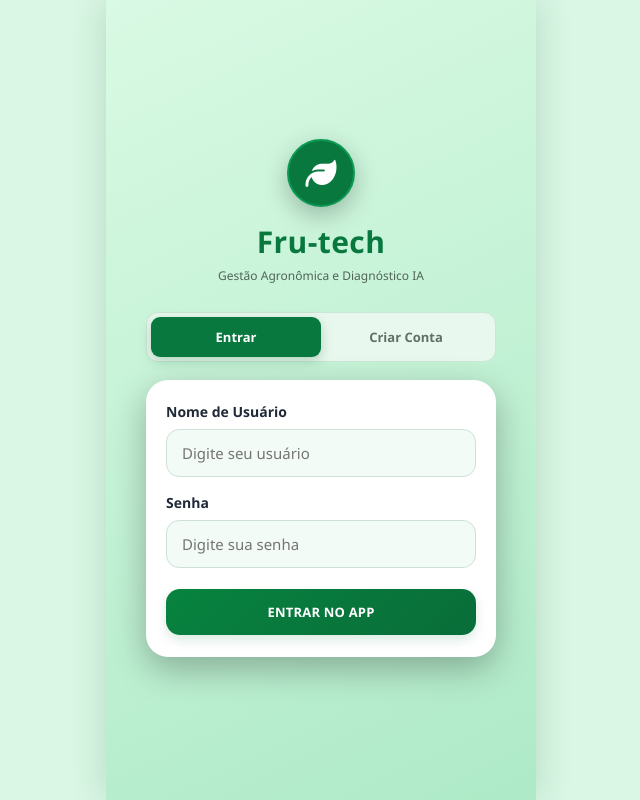
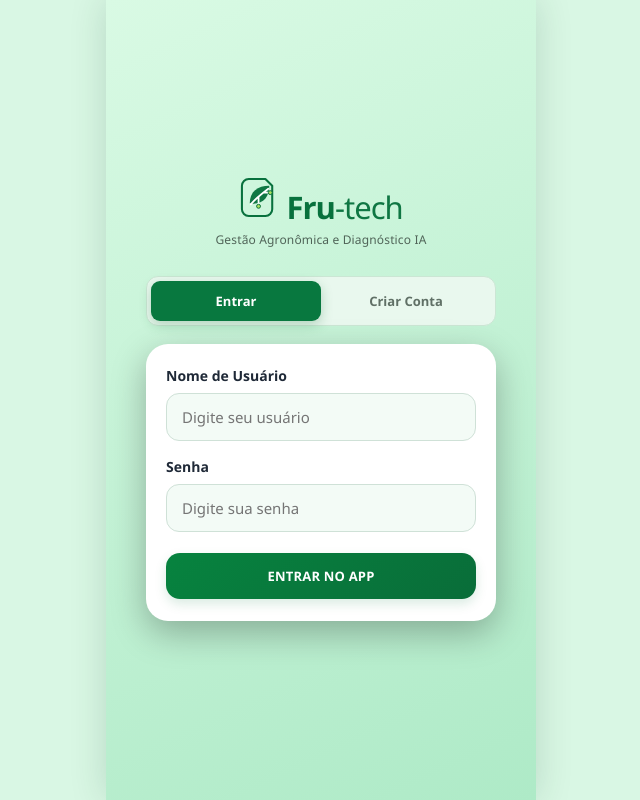
Before and after one commit to felipecampaninii/frutitech-app, a Flask app: page / in a window 1280 px wide. Shown: the whole page, without its empty margins (319-959 px from the left). Run offline with Flask 3, Linux system fonts and the light colour scheme.

Commit message:
Update index.html

```diff
--- a/templates/index.html
+++ b/templates/index.html
@@ -1992,6 +1992,43 @@ body{
     #page-inicio .home-stat { min-height: 43px; }
 }
 
++/* =========================================================
+   IDENTIDADE VISUAL FRU-TECH
+   Agricultura de precisão + tecnologia
+   ========================================================= */
+.frutech-logo{display:inline-flex;align-items:center;gap:8px;color:#fff;white-space:nowrap}
+.frutech-mark{width:31px;height:31px;overflow:visible}
+.frutech-mark .mark-frame{fill:none;stroke:currentColor;stroke-width:2.4;stroke-linejoin:round}
+.frutech-mark .mark-leaf{fill:currentColor;opacity:.96}
+.frutech-mark .mark-vein{fill:none;stroke:#08713d;stroke-width:1.8;stroke-linecap:round;stroke-linejoin:round}
+.frutech-mark circle{fill:#a9e05d;stroke:#08713d;stroke-width:1}
+.frutech-wordmark{font-family:Inter,"Segoe UI",Arial,sans-serif;font-size:24px;line-height:1;letter-spacing:-.75px}
+.frutech-wordmark strong{font-weight:780}
+.frutech-wordmark span{font-weight:470;opacity:.96}
+.frutech-logo--header{color:#fff}
+.frutech-logo--header .frutech-mark{width:29px;height:29px}
+.frutech-logo--sidebar{color:#eaffef}
+.frutech-logo--sidebar .frutech-wordmark{font-size:21px}
+.frutech-logo--auth{justify-content:center;color:#08713d;margin-bottom:7px}
+.frutech-logo--auth .frutech-mark{width:43px;height:43px}
+.frutech-logo--auth .frutech-wordmark{font-size:31px;letter-spacing:-1px}
+.frutech-logo--auth .mark-vein{stroke:#fff}
+.frutech-logo--auth .mark-frame{stroke-width:2.1}
+.auth-brand p{margin-top:5px;letter-spacing:.15px}
+.weather-day-icon{color:#f4b400!important;filter:drop-shadow(0 0 6px rgba(244,180,0,.25))}
+.weather-dawn-icon{color:#f39a45!important;filter:drop-shadow(0 0 7px rgba(243,154,69,.28))}
+.weather-sunset-icon{color:#ed7b32!important;filter:drop-shadow(0 5px 0 rgba(163,70,55,.22)) drop-shadow(0 0 8px rgba(237,123,50,.30))}
+.weather-night-icon{color:#536ca8!important;filter:drop-shadow(3px 2px 0 rgba(248,244,205,.72))}
+.citrus-scene.periodo-entardecer{background:linear-gradient(#ef9f78 0%,#f8c58b 48%,#79aa72 49%,#4d934f 78%,#9a5d34 79%)!important}
+.citrus-scene.periodo-entardecer .citrus-sun{top:54px;background:#f37a32;box-shadow:0 0 20px rgba(243,122,50,.58)}
+.citrus-scene.periodo-noite{background:linear-gradient(#102b52 0%,#284c72 48%,#315f49 49%,#214936 78%,#573a28 79%)!important}
+.citrus-scene.periodo-noite .citrus-sun{width:38px;height:38px;background:#f4f1d2;box-shadow:0 0 18px rgba(245,243,214,.56)}
+.citrus-scene.periodo-noite .citrus-cloud{opacity:.38}
+.citrus-scene.periodo-noite .citrus-field{filter:brightness(.52) saturate(.75)}
+.citrus-scene.periodo-noite .citrus-soil{filter:brightness(.58)}
+.citrus-tree-svg .svg-foliage{filter:drop-shadow(0 1px 1px rgba(0,48,19,.16))}
+.citrus-tree-svg .svg-fruits{filter:drop-shadow(0 1px 1px rgba(83,46,0,.3))}
+
     </style>
 </head>
 <body>
@@ -2006,7 +2043,10 @@ body{
         <!-- MENU LATERAL SLIDE-OUT COM OPÇÃO SAIR DA CONTA -->
         <aside class="sidebar" id="sidebar">
             <div class="sidebar-header">
-                <span class="sidebar-logo">Fru-tech</span>
+                <span class="frutech-logo frutech-logo--sidebar" aria-label="Fru-tech">
+                    <svg class="frutech-mark" viewBox="0 0 44 44" aria-hidden="true"><path class="mark-frame" d="M10 3h17l7 7v24a7 7 0 0 1-7 7H10a7 7 0 0 1-7-7V10a7 7 0 0 1 7-7Z"/><path class="mark-leaf" d="M11 28C11 16 19 10 31 10c0 12-7 20-20 18Z"/><path class="mark-vein" d="M12 29c5-6 10-10 18-16M20 21v10M25 17h7"/><circle cx="20" cy="31" r="2"/><circle cx="32" cy="17" r="2"/></svg>
+                    <span class="frutech-wordmark"><strong>Fru</strong><span>-tech</span></span>
+                </span>
                 <i class="fa-solid fa-xmark close-sidebar" onclick="toggleSidebar()"></i>
             </div>
             <ul class="sidebar-menu">
@@ -2028,8 +2068,10 @@ body{
         <section id="page-login" class="page active page-login">
             <div class="auth-wrapper">
                 <div class="auth-brand">
-                    <div class="brand-icon"><i class="fa-solid fa-leaf"></i></div>
-                    <h2>Fru-tech</h2>
+                    <div class="frutech-logo frutech-logo--auth" aria-label="Fru-tech">
+                        <svg class="frutech-mark" viewBox="0 0 44 44" aria-hidden="true"><path class="mark-frame" d="M10 3h17l7 7v24a7 7 0 0 1-7 7H10a7 7 0 0 1-7-7V10a7 7 0 0 1 7-7Z"/><path class="mark-leaf" d="M11 28C11 16 19 10 31 10c0 12-7 20-20 18Z"/><path class="mark-vein" d="M12 29c5-6 10-10 18-16M20 21v10M25 17h7"/><circle cx="20" cy="31" r="2"/><circle cx="32" cy="17" r="2"/></svg>
+                        <span class="frutech-wordmark"><strong>Fru</strong><span>-tech</span></span>
+                    </div>
                     <p>Gestão Agronômica e Diagnóstico IA</p>
                 </div>
 
@@ -2090,7 +2132,10 @@ body{
         <!-- Header Superior -->
         <header class="header">
             <i class="fa-solid fa-bars icon-btn" onclick="toggleSidebar()" title="Menu"></i>
-            <span class="logo-text">Fru-tech</span>
+            <span class="frutech-logo frutech-logo--header" aria-label="Fru-tech">
+                <svg class="frutech-mark" viewBox="0 0 44 44" aria-hidden="true"><path class="mark-frame" d="M10 3h17l7 7v24a7 7 0 0 1-7 7H10a7 7 0 0 1-7-7V10a7 7 0 0 1 7-7Z"/><path class="mark-leaf" d="M11 28C11 16 19 10 31 10c0 12-7 20-20 18Z"/><path class="mark-vein" d="M12 29c5-6 10-10 18-16M20 21v10M25 17h7"/><circle cx="20" cy="31" r="2"/><circle cx="32" cy="17" r="2"/></svg>
+                <span class="frutech-wordmark"><strong>Fru</strong><span>-tech</span></span>
+            </span>
             <i class="fa-regular fa-bell icon-btn" onclick="openNotifications()" title="Notificações"></i>
         </header>
 
```
